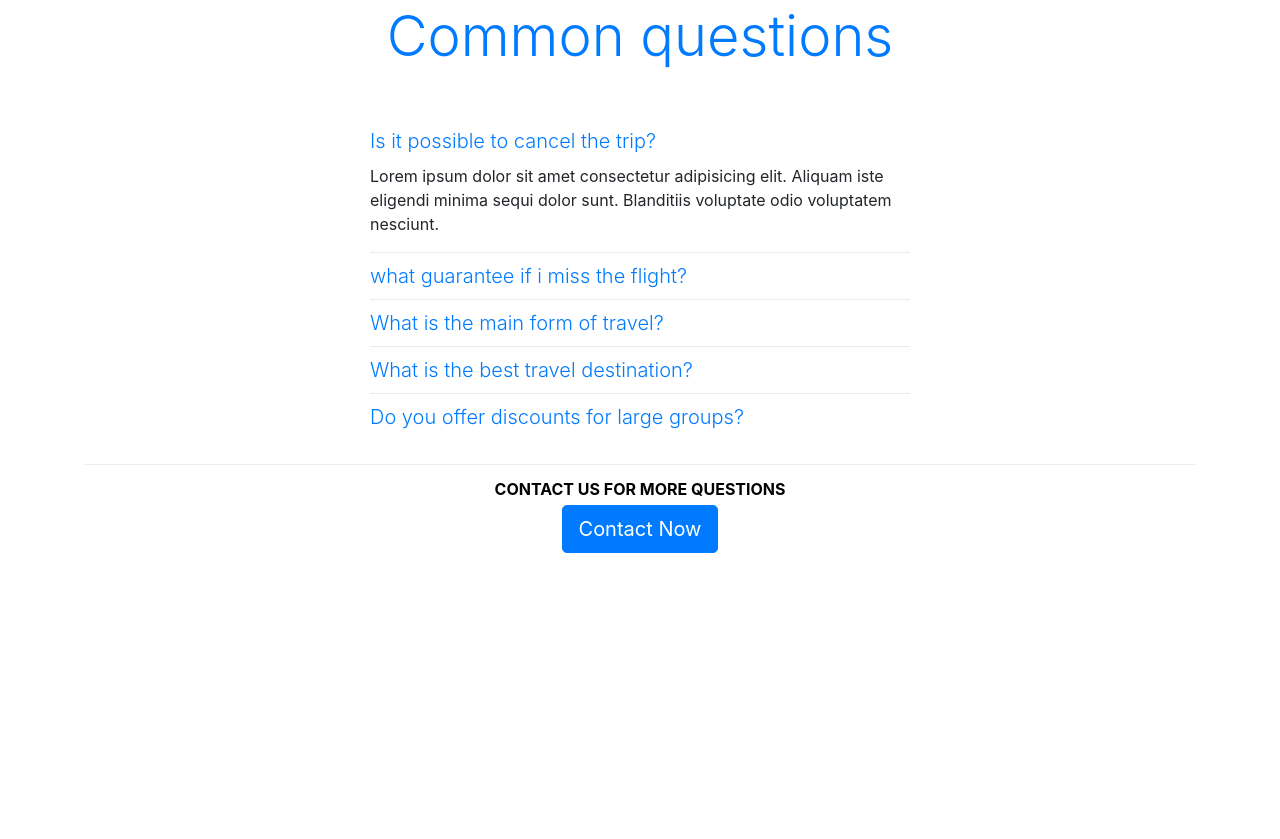
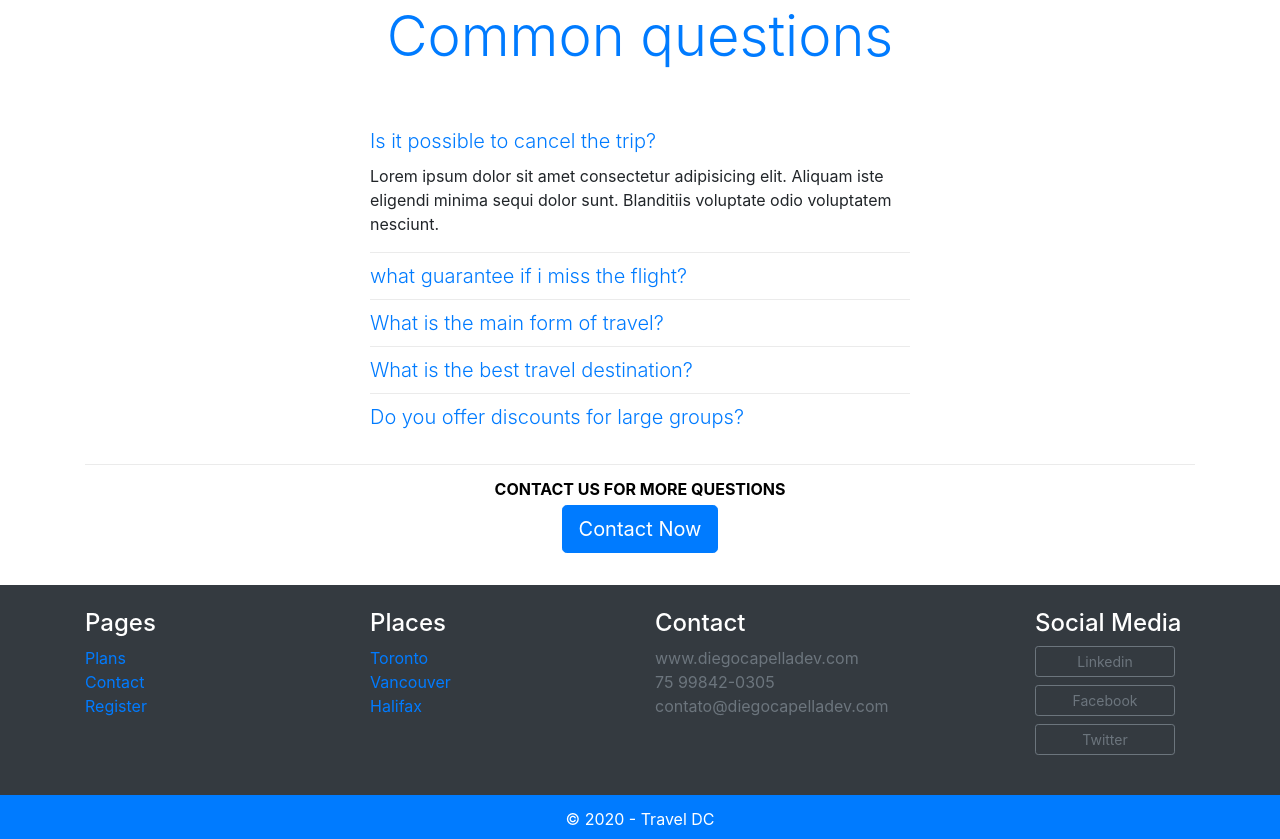
Before and after one commit to DiegoCapella/Travel-DC, a plain HTML site: page index.html in a window 1280 px wide. Shown: the part 2073-2912 px from the top of the page. Before the commit the page ends 2658 px from the top, so only its background shows below. Drawn offline with Linux system fonts and the light colour scheme.

Commit message:
Add footer section

```diff
--- a/index.html
+++ b/index.html
@@ -208,7 +208,51 @@
     </div>
   </section>
 
+  <!-- Footer -->
+  <footer class="bg-dark text-white">
+    <div class="container py-4">
+      <div class="row">
+        <div class="col-md-3 col-6">
+          <h4>Pages</h4>
+          <ul class="list-unstyled">
+            <li><a href="plan.html">Plans</a></li>
+            <li><a href="contact.html">Contact</a></li>
+            <li><a href="register.html">Register</a></li>
+          </ul>
+        </div>
 
+        <div class="col-md-3 col-6">
+          <h4>Places</h4>
+          <ul class="list-unstyled">
+            <li><a href="place.html">Toronto</a></li>
+            <li><a href="place.html">Vancouver</a></li>
+            <li><a href="place.html">Halifax</a></li>
+          </ul>
+        </div>
+
+        <div class="col-md-4 col-sm-6">
+          <h4>Contact</h4>
+          <ul class="list-unstyled text-secondary">
+            <li>www.diegocapelladev.com</li>
+            <li>75 99842-0305</li>
+            <li>contato@diegocapelladev.com</li>
+          </ul>
+        </div>
+
+        <div class="col-md-2 col-ms-6">
+          <h4>Social Media</h4>
+          <ul class="list-unstyled">
+            <li><a class="btn btn-outline-secondary btn-sm mb-2 btn-block" href="#" style="max-width: 140px;">Linkedin</a></li>
+            <li><a class="btn btn-outline-secondary btn-sm mb-2 btn-block" href="#" style="max-width: 140px;">Facebook</a></li>
+            <li><a class="btn btn-outline-secondary btn-sm mb-2 btn-block" href="#" style="max-width: 140px;">Twitter</a></li>
+          </ul>
+        </div>
+      </div>
+    </div>
+    <div class="bg-primary text-center py-2">
+      <p class="mb-0 mt-1">&copy 2020 - Travel DC</p>
+    </div>
+  </footer>
 
   <script src="js/jquery-3.4.1.slim.min.js"></script>
   <script src="js/popper.min.js"></script>
```
